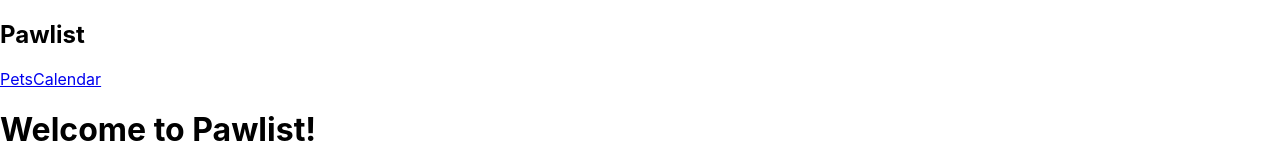
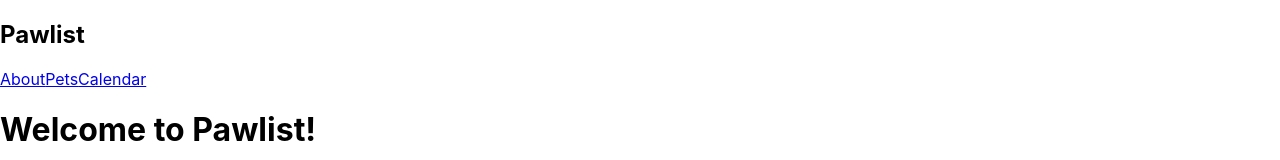
Before and after one commit to russellkoons/pawlist, a React (Create React App) app: page / in a window 1280 px wide. Shown: the top 160 px of the page. Built offline with nearby package versions, Linux system fonts and the light colour scheme.

Commit message:
added to nav

```diff
--- a/src/components/nav.js
+++ b/src/components/nav.js
@@ -5,6 +5,7 @@ export default class Nav extends React.Component {
     return(
       <nav>
         <h1>Pawlist</h1>
+        <a href="_blank">About</a>
         <a href="_blank">Pets</a>
         <a href="_blank">Calendar</a>
       </nav>
```
